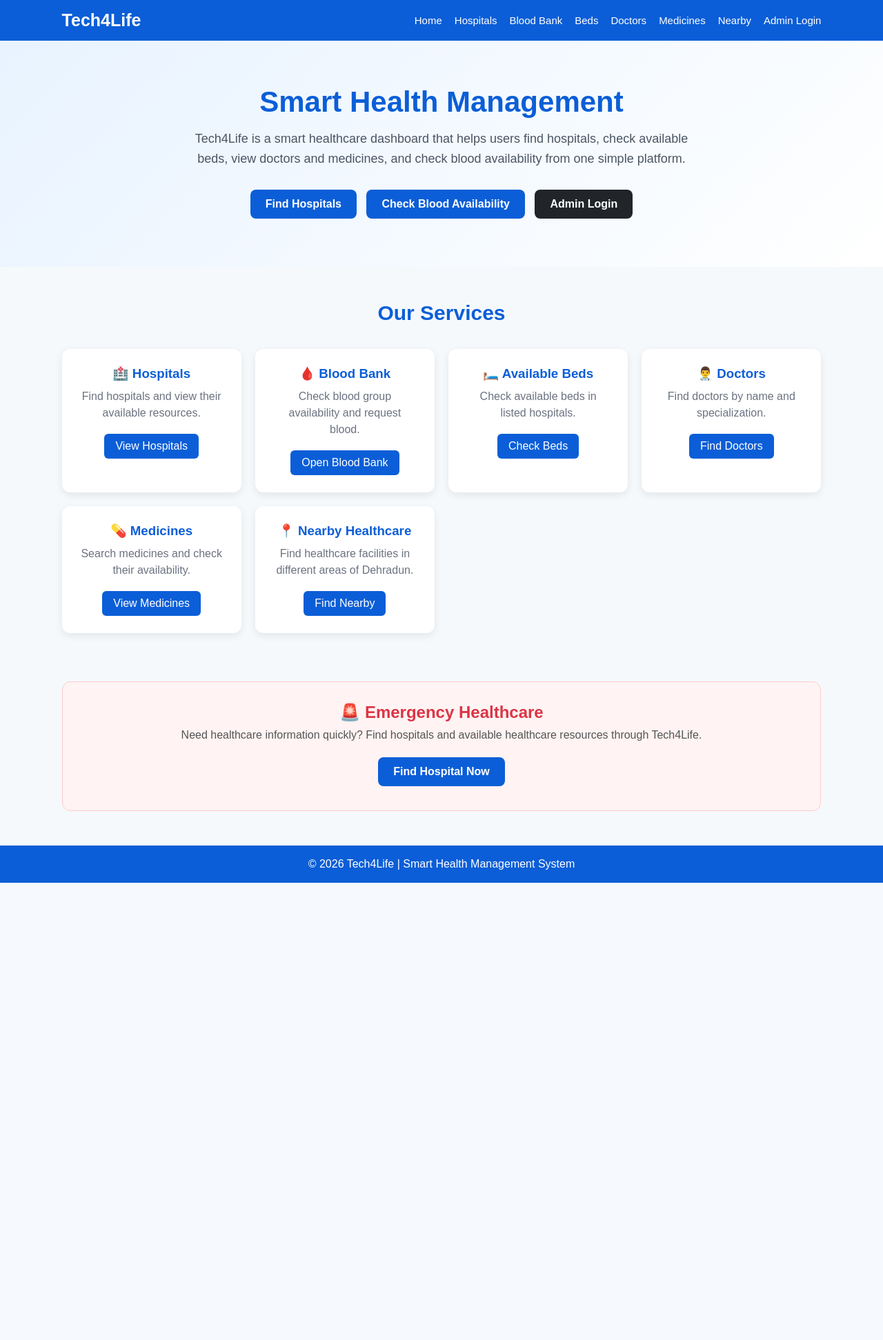
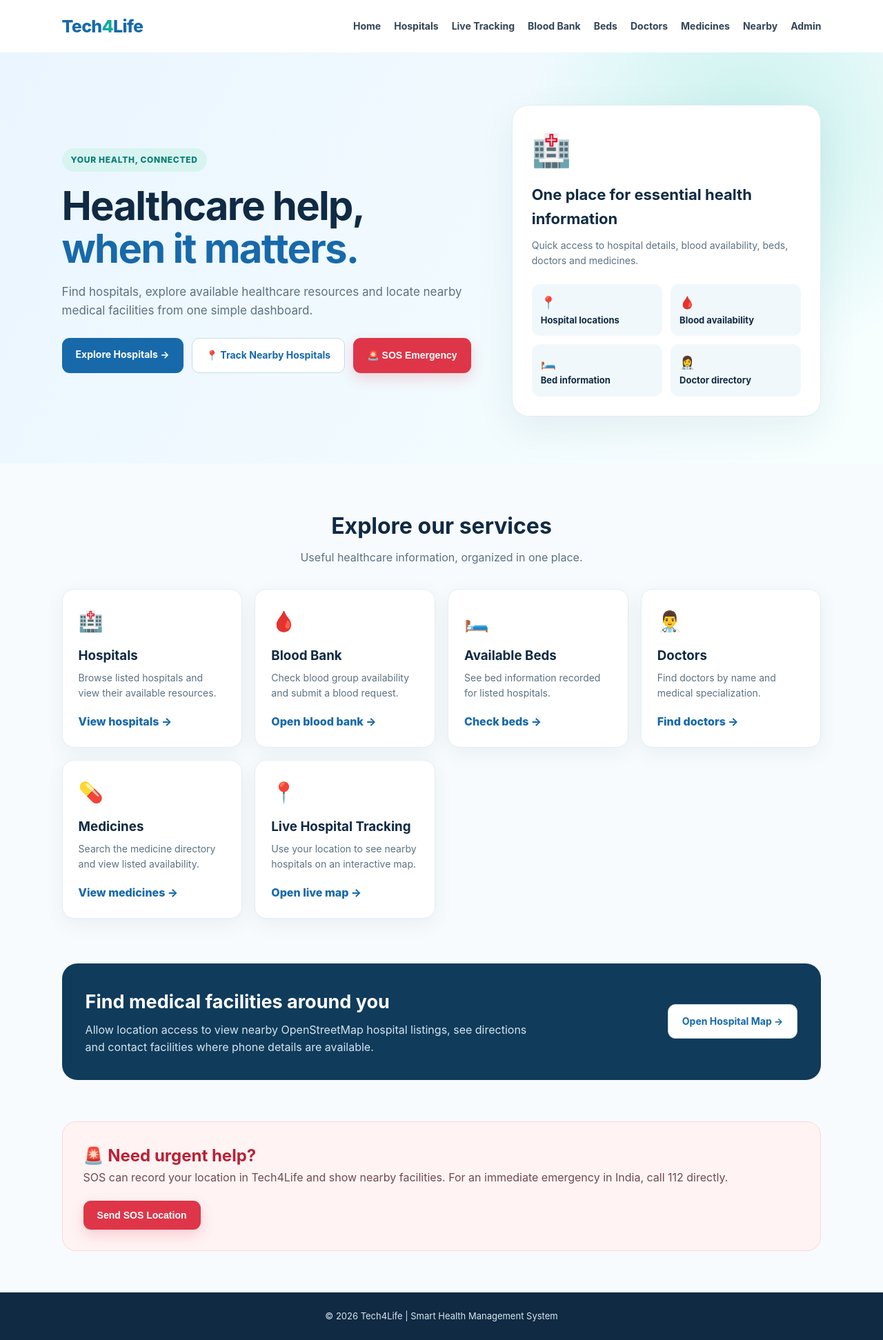
Before and after one commit to kashyaptanya2007-dotcom/Tech4Life, a Flask app: page / in a window 1280 px wide. Shown: the whole page at 69% size. Before the commit the page ends 1280 px from the top, so only its background shows below. Run offline with Flask 3, Linux system fonts and the light colour scheme.

Commit message:
Add files via upload

```diff
--- a/app.py
+++ b/app.py
@@ -1,5 +1,6 @@
-from flask import Flask, render_template, request, redirect, session
+from flask import Flask, render_template, request, redirect, session, jsonify
 import sqlite3
+import os
 
 app = Flask(__name__)
 app.secret_key = "tech4life_admin_secret_key"
@@ -68,6 +69,17 @@ def create_database():
             specialization TEXT NOT NULL,
             hospital TEXT NOT NULL,
             location TEXT NOT NULL
+        )
+    """)
+
+    cursor.execute("""
+        CREATE TABLE IF NOT EXISTS sos_alerts (
+            id INTEGER PRIMARY KEY AUTOINCREMENT,
+            latitude REAL NOT NULL,
+            longitude REAL NOT NULL,
+            message TEXT DEFAULT 'Emergency assistance requested',
+            created_at TEXT DEFAULT CURRENT_TIMESTAMP,
+            status TEXT DEFAULT 'Received by Tech4Life'
         )
     """)
 
@@ -463,6 +475,44 @@ def medicines():
 @app.route("/nearby")
 def nearby():
     return render_template("nearby.html")
+
+
+@app.route("/hospital-tracking")
+def hospital_tracking():
+    return render_template("hospital_tracking.html")
+
+
+@app.route("/api/sos", methods=["POST"])
+def create_sos_alert():
+    """Store an SOS request and return a receipt.
+
+    This records the request in Tech4Life; it does not automatically notify
+    hospitals. A verified hospital notification integration is required.
+    """
+    data = request.get_json(silent=True) or {}
+    try:
+        latitude = float(data.get("latitude"))
+        longitude = float(data.get("longitude"))
+    except (TypeError, ValueError):
+        return jsonify({"ok": False, "message": "Valid location coordinates are required."}), 400
+
+    if not (-90 <= latitude <= 90 and -180 <= longitude <= 180):
+        return jsonify({"ok": False, "message": "Location coordinates are out of range."}), 400
+
+    conn = get_db_connection()
+    cursor = conn.execute(
+        "INSERT INTO sos_alerts (latitude, longitude, message) VALUES (?, ?, ?)",
+        (latitude, longitude, "Emergency assistance requested")
+    )
+    alert_id = cursor.lastrowid
+    conn.commit()
+    conn.close()
+
+    return jsonify({
+        "ok": True,
+        "alert_id": alert_id,
+        "message": "SOS request has been recorded in Tech4Life."
+    }), 201
 
 
 @app.route("/request-blood", methods=["GET", "POST"])
@@ -1404,6 +1454,16 @@ def delete_doctor(doctor_id):
     return redirect("/admin")
 
 
+@app.route("/admin/sos")
+def admin_sos():
+    if not session.get("admin_logged_in"):
+        return redirect("/admin/login")
+    conn = get_db_connection()
+    alerts = conn.execute("SELECT * FROM sos_alerts ORDER BY id DESC LIMIT 100").fetchall()
+    conn.close()
+    return render_template("admin_sos.html", alerts=alerts)
+
+
 @app.route("/admin/logout")
 def admin_logout():
     session.clear()
--- /dev/null
+++ b/render.yaml
@@ -0,0 +1,6 @@
+services:
+  - type: web
+    name: tech4life
+    runtime: python
+    buildCommand: pip install -r requirements.txt
+    startCommand: python app.py
--- a/requirements.txt
+++ b/requirements.txt
@@ -1,2 +1,2 @@
-Flask
-gunicorn
+Flask>=3.0,<4.0
+gunicorn>=22.0,<24.0
--- a/templates/admin.html
+++ b/templates/admin.html
@@ -257,7 +257,7 @@
         <h2>Tech4Life Admin</h2>
 
         <div>
-            <a href="/">View Website</a>
+            <a href="/admin/sos">SOS Alerts</a>\n            <a href="/">View Website</a>
             <a href="/admin/logout">Logout</a>
         </div>
     </nav>
--- /dev/null
+++ b/templates/admin_sos.html
@@ -0,0 +1 @@
+<!DOCTYPE html><html lang="en"><head><meta charset="UTF-8"><meta name="viewport" content="width=device-width,initial-scale=1"><title>SOS Requests | Tech4Life</title><style>body{font-family:Arial,sans-serif;background:#f4f8fb;color:#19364c;margin:0}header{background:#123c5a;color:white;padding:18px 6%;display:flex;justify-content:space-between}a{color:#1769aa}header a{color:white}.wrap{max-width:1000px;margin:30px auto;padding:0 18px}.alert{background:white;border:1px solid #e0e9ef;border-left:5px solid #df3548;border-radius:12px;padding:18px;margin:14px 0}.alert h3{margin:0 0 8px}.muted{color:#607487;font-size:14px}.map{display:inline-block;margin-top:10px;font-weight:bold}</style></head><body><header><strong>Tech4Life · SOS Console</strong><a href="/admin">Back to dashboard</a></header><main class="wrap"><h1>SOS location requests</h1><p class="muted">These are requests recorded by the website. This page does not mean a hospital or emergency service has been notified.</p>{% if alerts %}{% for alert in alerts %}<section class="alert"><h3>Emergency request #{{ alert.id }}</h3><p class="muted">Received: {{ alert.created_at }} · Status: {{ alert.status }}</p><a class="map" target="_blank" rel="noopener" href="https://www.google.com/maps?q={{ alert.latitude }},{{ alert.longitude }}">Open user's location in Google Maps ↗</a></section>{% endfor %}{% else %}<p>No SOS requests have been recorded yet.</p>{% endif %}</main></body></html>
--- a/templates/index.html
+++ b/templates/index.html
@@ -1,288 +1,78 @@
 <!DOCTYPE html>
 <html lang="en">
-
 <head>
 <meta charset="UTF-8">
 <meta name="viewport" content="width=device-width, initial-scale=1.0">
-    <title>Tech4Life - Smart Health Management</title>
-
+<title>Tech4Life | Smart Healthcare, Faster Help</title>
 <style>
-        * {
-            box-sizing: border-box;
-            margin: 0;
-            padding: 0;
-            font-family: Arial, sans-serif;
-        }
-
-        body {
-            background: #f5f9fc;
-            color: #1f2937;
-        }
-
-        nav {
-            background: #0b5ed7;
-            padding: 15px 7%;
-            display: flex;
-            justify-content: space-between;
-            align-items: center;
-            flex-wrap: wrap;
-        }
-
-        .logo {
-            color: white;
-            font-size: 25px;
-            font-weight: bold;
-        }
-
-        .nav-links {
-            display: flex;
-            gap: 18px;
-            flex-wrap: wrap;
-        }
-
-        .nav-links a {
-            color: white;
-            text-decoration: none;
-            font-size: 15px;
-        }
-
-        .nav-links a:hover {
-            text-decoration: underline;
-        }
-
-        .hero {
-            text-align: center;
-            padding: 65px 20px;
-            background: linear-gradient(135deg, #e8f3ff, #ffffff);
-        }
-
-        .hero h1 {
-            font-size: 42px;
-            color: #0b5ed7;
-            margin-bottom: 15px;
-        }
-
-        .hero p {
-            max-width: 750px;
-            margin: auto;
-            font-size: 18px;
-            line-height: 1.6;
-            color: #4b5563;
-        }
-
-        .hero-buttons {
-            margin-top: 25px;
-        }
-
-        .btn {
-            display: inline-block;
-            background: #0b5ed7;
-            color: white;
-            text-decoration: none;
-            padding: 12px 22px;
-            border-radius: 8px;
-            margin: 5px;
-            font-weight: bold;
-        }
-
-        .btn:hover {
-            background: #084298;
-        }
-
-        .admin-btn {
-            background: #212529;
-        }
-
-        .admin-btn:hover {
-            background: #000000;
-        }
-
-        .services {
-            padding: 50px 7%;
-        }
-
-        .services h2 {
-            text-align: center;
-            color: #0b5ed7;
-            margin-bottom: 35px;
-            font-size: 30px;
-        }
-
-        .service-grid {
-            display: grid;
-            grid-template-columns: repeat(auto-fit, minmax(220px, 1fr));
-            gap: 20px;
-        }
-
-        .service-card {
-            background: white;
-            padding: 25px;
-            border-radius: 12px;
-            text-align: center;
-            box-shadow: 0 4px 12px rgba(0, 0, 0, 0.08);
-            transition: 0.2s;
-        }
-
-        .service-card:hover {
-            transform: translateY(-4px);
-        }
-
-        .service-card h3 {
-            color: #0b5ed7;
-            margin-bottom: 10px;
-        }
-
-        .service-card p {
-            color: #6b7280;
-            margin-bottom: 18px;
-            line-height: 1.5;
-        }
-
-        .service-card a {
-            display: inline-block;
-            text-decoration: none;
-            background: #0b5ed7;
-            color: white;
-            padding: 9px 16px;
-            border-radius: 6px;
-        }
-
-        .emergency {
-            margin: 20px 7% 50px;
-            background: #fff3f3;
-            border: 1px solid #ffcccc;
-            border-radius: 12px;
-            padding: 30px;
-            text-align: center;
-        }
-
-        .emergency h2 {
-            color: #dc3545;
-            margin-bottom: 10px;
-        }
-
-        .emergency p {
-            margin-bottom: 18px;
-            color: #555;
-        }
-
-        footer {
-            background: #0b5ed7;
-            color: white;
-            text-align: center;
-            padding: 18px;
-            margin-top: 20px;
-        }
-
-        @media (max-width: 700px) {
-            nav {
-                flex-direction: column;
-                gap: 12px;
-            }
-            .hero h1 {
-                font-size: 32px;
-            }
-            .hero p {
-                font-size: 16px;
-            }
-            .nav-links {
-                justify-content: center;
-            }
-        }
+:root{--navy:#102a43;--blue:#1769aa;--teal:#13a89e;--pale:#edf7fb;--muted:#5d7182;--red:#df3548}
+*{box-sizing:border-box;margin:0;padding:0}body{font-family:Inter,Arial,sans-serif;background:#f7fbfd;color:var(--navy);line-height:1.6}
+nav{display:flex;justify-content:space-between;align-items:center;padding:18px 7%;background:#fff;box-shadow:0 3px 18px #1232;gap:20px;flex-wrap:wrap}
+.logo{font-size:25px;font-weight:800;color:var(--blue);letter-spacing:-.7px}.logo span{color:var(--teal)}
+.nav-links{display:flex;gap:19px;flex-wrap:wrap}.nav-links a{color:#345;text-decoration:none;font-size:14px;font-weight:650}.nav-links a:hover{color:var(--teal)}
+.hero{padding:76px 7% 68px;background:radial-gradient(circle at 85% 20%,#c8f1ed 0,transparent 28%),linear-gradient(120deg,#eaf5ff,#f7fffe);display:grid;grid-template-columns:1.15fr .85fr;align-items:center;gap:45px}
+.eyebrow{display:inline-block;background:#d8f4f0;color:#087d76;padding:7px 13px;border-radius:30px;font-size:12px;font-weight:800;letter-spacing:.7px;text-transform:uppercase}
+.hero h1{font-size:clamp(36px,5vw,58px);line-height:1.08;margin:18px 0;color:#102a43;letter-spacing:-1.8px}.hero h1 span{color:var(--blue)}.hero p{max-width:620px;color:var(--muted);font-size:17px}
+.actions{display:flex;gap:12px;flex-wrap:wrap;margin-top:26px}.btn{display:inline-block;padding:13px 20px;border-radius:11px;text-decoration:none;font-weight:750;border:0;cursor:pointer;font-size:14px}.primary{background:var(--blue);color:#fff}.secondary{background:#fff;color:var(--blue);border:1px solid #c8dce9}.sos{background:var(--red);color:white;box-shadow:0 8px 20px #df354833}.hero-card{background:#fff;border:1px solid #e2edf2;padding:28px;border-radius:24px;box-shadow:0 18px 55px #17476614}.hero-card .big-icon{font-size:46px}.hero-card h3{font-size:22px;margin:10px 0}.hero-card p{font-size:14px}.quick{display:grid;grid-template-columns:1fr 1fr;gap:12px;margin-top:22px}.quick div{background:#f1f8fb;padding:13px;border-radius:12px;font-size:13px;font-weight:700}.quick b{display:block;color:var(--teal);font-size:18px}
+.section{padding:65px 7%}.section-head{text-align:center;margin-bottom:32px}.section-head h2{font-size:32px;margin-bottom:8px}.section-head p{color:var(--muted)}
+.grid{display:grid;grid-template-columns:repeat(auto-fit,minmax(220px,1fr));gap:18px}.card{background:#fff;border:1px solid #e5eef3;border-radius:17px;padding:23px;box-shadow:0 8px 28px #173e5810;transition:.2s}.card:hover{transform:translateY(-4px);box-shadow:0 14px 32px #173e5818}.icon{font-size:29px}.card h3{margin:12px 0 6px}.card p{color:var(--muted);font-size:14px;min-height:46px}.card a{display:inline-block;margin-top:16px;color:var(--blue);font-weight:800;text-decoration:none}
+.tracking{margin:0 7% 60px;padding:34px;border-radius:22px;background:#103b5b;color:#fff;display:flex;align-items:center;justify-content:space-between;gap:25px;flex-wrap:wrap}.tracking p{color:#d4e6f1;max-width:650px}.tracking h2{font-size:27px;margin-bottom:7px}
+.emergency{margin:0 7% 60px;background:#fff3f4;border:1px solid #ffd5da;border-radius:20px;padding:30px;display:flex;align-items:center;justify-content:space-between;gap:20px;flex-wrap:wrap}.emergency h2{color:#b92135}.emergency p{color:#6f4a50}
+footer{background:#102a43;color:#d8e7ef;text-align:center;padding:24px;font-size:13px}
+#sos-status{display:none;margin-top:15px;padding:13px;background:#fff;border-radius:10px;color:#243b53;font-size:14px}
+@media(max-width:800px){.hero{grid-template-columns:1fr;padding-top:52px}.nav-links{gap:12px}.tracking,.emergency{margin-left:4%;margin-right:4%}}
 </style>
 </head>
-
 <body>
-
 <nav>
-        <div class="logo">Tech4Life</div>
-
+ <div class="logo">Tech<span>4</span>Life</div>
  <div class="nav-links">
-            <a href="/">Home</a>
-            <a href="/hospitals">Hospitals</a>
-            <a href="/blood-bank">Blood Bank</a>
-            <a href="/beds">Beds</a>
-            <a href="/doctors">Doctors</a>
-            <a href="/medicines">Medicines</a>
-            <a href="/nearby">Nearby</a>
-            <a href="/admin/login">Admin Login</a>
+  <a href="/">Home</a><a href="/hospitals">Hospitals</a><a href="/hospital-tracking">Live Tracking</a><a href="/blood-bank">Blood Bank</a><a href="/beds">Beds</a><a href="/doctors">Doctors</a><a href="/medicines">Medicines</a><a href="/nearby">Nearby</a><a href="/admin/login">Admin</a>
  </div>
 </nav>
-
 <section class="hero">
-        <h1>Smart Health Management</h1>
-
-        <p>
-            Tech4Life is a smart healthcare dashboard that helps users find hospitals, check available beds, view doctors and medicines, and check blood availability from one simple platform.
-        </p>
-
-        <div class="hero-buttons">
-            <a href="/hospitals" class="btn">Find Hospitals</a>
-            <a href="/blood-bank" class="btn">Check Blood Availability</a>
-            <a href="/admin/login" class="btn admin-btn">Admin Login</a>
+ <div>
+  <span class="eyebrow">Your health, connected</span>
+  <h1>Healthcare help,<br><span>when it matters.</span></h1>
+  <p>Find hospitals, explore available healthcare resources and locate nearby medical facilities from one simple dashboard.</p>
+  <div class="actions"><a class="btn primary" href="/hospitals">Explore Hospitals →</a><a class="btn secondary" href="/hospital-tracking">📍 Track Nearby Hospitals</a><button class="btn sos" onclick="startSOS()">🚨 SOS Emergency</button></div>
+  <div id="sos-status" role="status" aria-live="polite"></div>
+ </div>
+ <div class="hero-card">
+  <div class="big-icon">🏥</div><h3>One place for essential health information</h3>
+  <p>Quick access to hospital details, blood availability, beds, doctors and medicines.</p>
+  <div class="quick"><div><b>📍</b>Hospital locations</div><div><b>🩸</b>Blood availability</div><div><b>🛏️</b>Bed information</div><div><b>👩‍⚕️</b>Doctor directory</div></div>
  </div>
 </section>
-
-    <section class="services">
-
-        <h2>Our Services</h2>
-
-        <div class="service-grid">
-
-            <div class="service-card">
-                <h3>🏥 Hospitals</h3>
-                <p>Find hospitals and view their available resources.</p>
-                <a href="/hospitals">View Hospitals</a>
+<section class="section">
+ <div class="section-head"><h2>Explore our services</h2><p>Useful healthcare information, organized in one place.</p></div>
+ <div class="grid">
+  <div class="card"><div class="icon">🏥</div><h3>Hospitals</h3><p>Browse listed hospitals and view their available resources.</p><a href="/hospitals">View hospitals →</a></div>
+  <div class="card"><div class="icon">🩸</div><h3>Blood Bank</h3><p>Check blood group availability and submit a blood request.</p><a href="/blood-bank">Open blood bank →</a></div>
+  <div class="card"><div class="icon">🛏️</div><h3>Available Beds</h3><p>See bed information recorded for listed hospitals.</p><a href="/beds">Check beds →</a></div>
+  <div class="card"><div class="icon">👨‍⚕️</div><h3>Doctors</h3><p>Find doctors by name and medical specialization.</p><a href="/doctors">Find doctors →</a></div>
+  <div class="card"><div class="icon">💊</div><h3>Medicines</h3><p>Search the medicine directory and view listed availability.</p><a href="/medicines">View medicines →</a></div>
+  <div class="card"><div class="icon">📍</div><h3>Live Hospital Tracking</h3><p>Use your location to see nearby hospitals on an interactive map.</p><a href="/hospital-tracking">Open live map →</a></div>
  </div>
-
-            <div class="service-card">
-                <h3>🩸 Blood Bank</h3>
-                <p>Check blood group availability and request blood.</p>
-                <a href="/blood-bank">Open Blood Bank</a>
-            </div>
-
-            <div class="service-card">
-                <h3>🛏️ Available Beds</h3>
-                <p>Check available beds in listed hospitals.</p>
-                <a href="/beds">Check Beds</a>
-            </div>
-
-            <div class="service-card">
-                <h3>👨‍⚕️ Doctors</h3>
-                <p>Find doctors by name and specialization.</p>
-                <a href="/doctors">Find Doctors</a>
-            </div>
-
-            <div class="service-card">
-                <h3>💊 Medicines</h3>
-                <p>Search medicines and check their availability.</p>
-                <a href="/medicines">View Medicines</a>
-            </div>
-
-            <div class="service-card">
-                <h3>📍 Nearby Healthcare</h3>
-                <p>Find healthcare facilities in different areas of Dehradun.</p>
-                <a href="/nearby">Find Nearby</a>
-            </div>
-
-        </div>
-
 </section>
-
-    <section class="emergency">
-        <h2>🚨 Emergency Healthcare</h2>
-
-        <p>
-            Need healthcare information quickly? Find hospitals and available healthcare resources through Tech4Life.
-        </p>
-
-        <a href="/hospitals" class="btn">Find Hospital Now</a>
-    </section>
-
-    <footer>
-        <p>© 2026 Tech4Life | Smart Health Management System</p>
-    </footer>
-
-</body>
-
-</html>
+<section class="tracking"><div><h2>Find medical facilities around you</h2><p>Allow location access to view nearby OpenStreetMap hospital listings, see directions and contact facilities where phone details are available.</p></div><a class="btn secondary" href="/hospital-tracking">Open Hospital Map →</a></section>
+<section class="emergency"><div><h2>🚨 Need urgent help?</h2><p>SOS can record your location in Tech4Life and show nearby facilities. For an immediate emergency in India, call 112 directly.</p></div><button class="btn sos" onclick="startSOS()">Send SOS Location</button></section>
+<footer>© 2026 Tech4Life | Smart Health Management System</footer>
+<script>
+async function startSOS(){
+ const status=document.getElementById('sos-status'); status.style.display='block';
+ if(!confirm('Share your current location with Tech4Life to create an SOS record? For immediate emergency help in India, call 112.')) return;
+ if(!navigator.geolocation){status.textContent='Location is not supported by this browser. Please call 112 for immediate help.';return;}
+ status.textContent='Getting your location…';
+ navigator.geolocation.getCurrentPosition(async pos=>{
+  try{
+   const response=await fetch('/api/sos',{method:'POST',headers:{'Content-Type':'application/json'},body:JSON.stringify({latitude:pos.coords.latitude,longitude:pos.coords.longitude})});
+   const result=await response.json();
+   if(!response.ok) throw new Error(result.message||'Could not record SOS.');
+   const map='https://www.google.com/maps?q='+pos.coords.latitude+','+pos.coords.longitude;
+   status.innerHTML='<strong>SOS request recorded (ID #'+result.alert_id+').</strong><br>Your location: <a target="_blank" rel="noopener" href="'+map+'">Open map</a>.<br><b>Important:</b> This demo records the request in Tech4Life; it does not automatically send alerts to hospitals. Call <a href="tel:112">112</a> for immediate emergency assistance. <a href="/hospital-tracking">Find nearby hospitals</a>.';
+  }catch(e){status.textContent=e.message+' If this is an emergency, call 112.';}
+ },()=>{status.textContent='Location permission was not granted or location is unavailable. If this is an emergency, call 112.';},{enableHighAccuracy:true,timeout:12000,maximumAge:0});
+}
+</script>
+</body></html>
```
Also changed, not shown: templates/hospital_tracking.html (added, +40 -0 lines), README_DEPLOY.txt (added), tech4life.db, 1 other file. Lines whose indentation alone changed are shown as unchanged.
